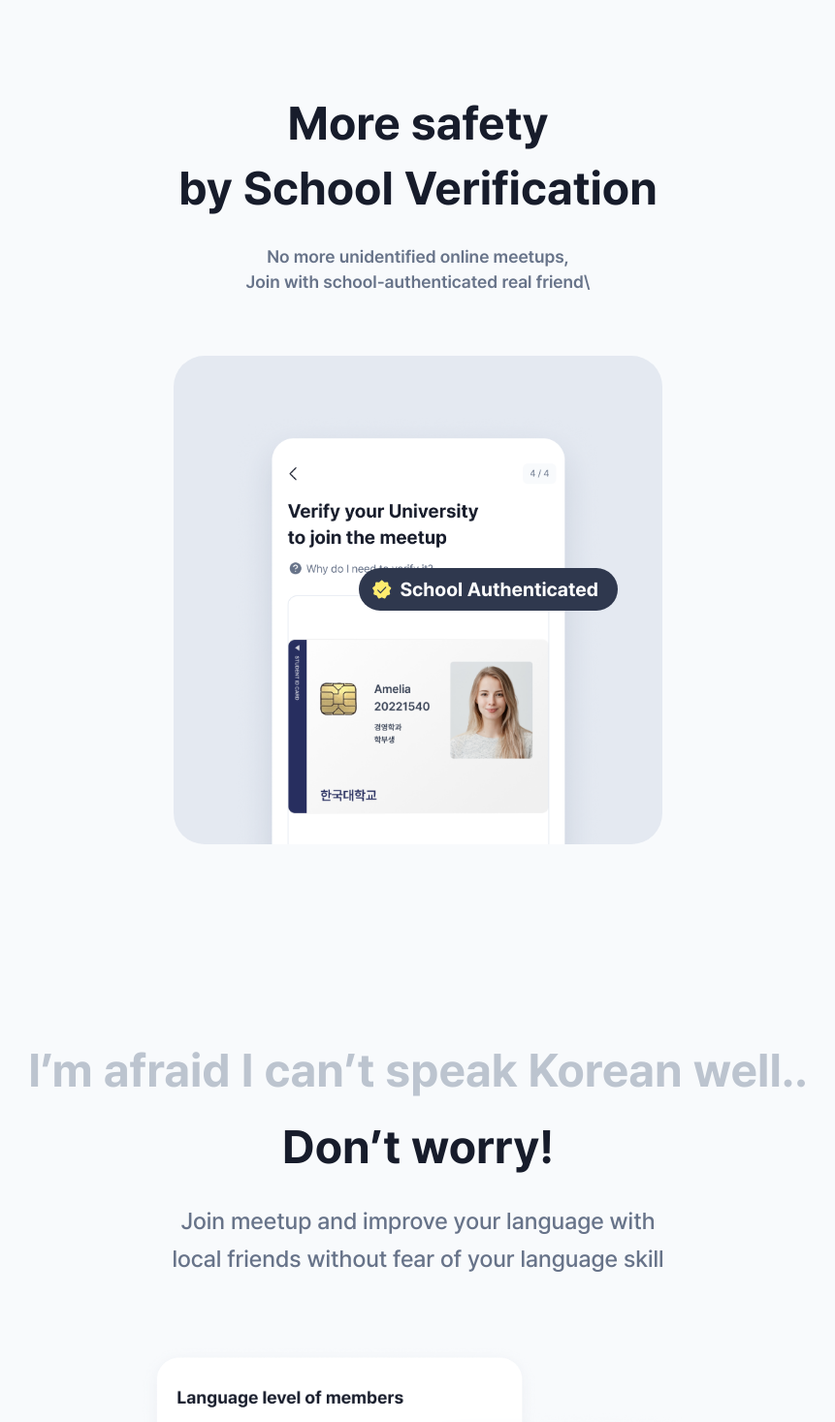
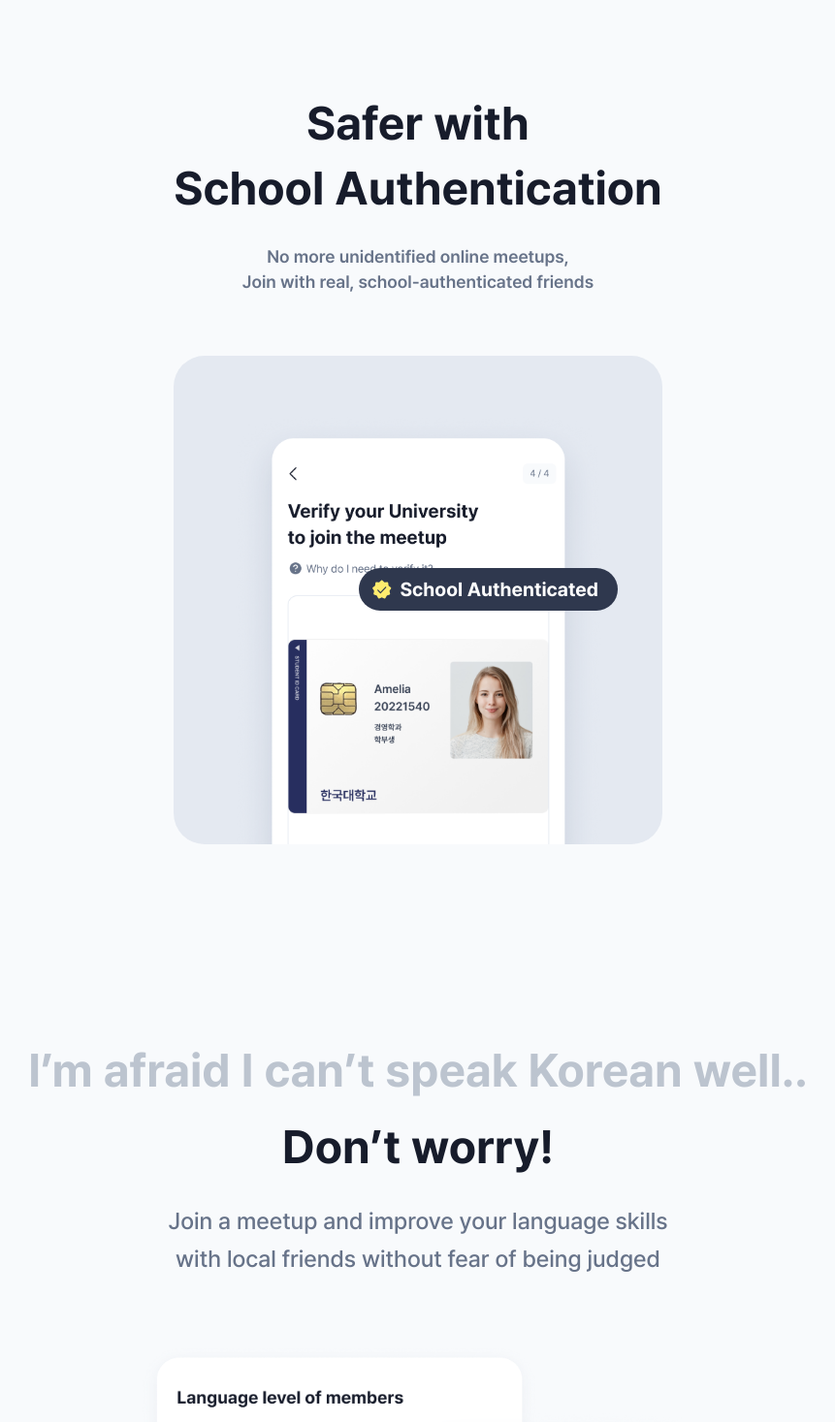
Before and after one commit to yxunakim84/BISKIT_Onboarding, a Next.js app: page /en in a window 1280 px wide. Shown: the part 1330-2797 px from the top of the page at 97% size, without its empty margins (209-1070 px from the left). Built offline with nearby package versions, Linux system fonts and the light colour scheme.

Commit message:
chore: modify translation text

```diff
--- a/src/components/Part2/Part2.tsx
+++ b/src/components/Part2/Part2.tsx
@@ -31,7 +31,7 @@ export default function Part2() {
             className="whitespace-pre-wrap laptop:text-caption18Sb mobile:text-center desktop:text-start mobile:text-body16Rg text-content-weaker"
             {...animatedItem[1]}
           >
-            {dict.page2.subTitle}\
+            {dict.page2.subTitle}
           </p>
         </div>
         <div className="laptop:w-[504px] laptop:h-[504px] mobile:aspect-square mobile:w-full mobile_m:w-[335px] mobile_m:h-[335px] w-full bg-bg-elevation3 flex justify-center items-end laptop:rounded-[32px] mobile:rounded-[20px]">
--- a/src/translations/en_US.json
+++ b/src/translations/en_US.json
@@ -1,28 +1,28 @@
 {
   "page1": {
-    "title": "Anyone grab a meal with\nKorean friends from our campus?",
-    "subTitle": "Exchange with local friends from your school,\nmade easy with BISKIT"
+    "title": "Anyone want to grab a meal\nwith Korean friends from our campus?",
+    "subTitle": "Easily exchange with local friends from your school,\nwith BISKIT"
   },
   "page2": {
-    "title": "More safety\nby School Verification",
-    "subTitle": "No more unidentified online meetups,\nJoin with school-authenticated real friend",
+    "title": "Safer with\nSchool Authentication",
+    "subTitle": "No more unidentified online meetups,\nJoin with real, school-authenticated friends",
     "description": "School Authenticated"
   },
   "page3": {
     "title": "I’m afraid I can’t speak\nKorean well..",
     "subTitle": "Don’t worry!",
-    "description": "Join meetup and improve your language with\nlocal friends without fear of your language skill"
+    "description": "Join a meetup and improve your language skills\nwith local friends without fear of being judged"
   },
   "page4": {
-    "title": "Find the meetup\nto your taste",
+    "title": "Meetups that are\njust right for you",
     "subTitle": "From meals to activities\nExplore the perfect meetups for you!"
   },
   "page5": {
     "title": "Anywhere and Anytime\nwithout difficulty",
-    "subTitle": "Want to use your free time to meet?\nHave your favorite place near the school?\nJoin the meetup at the time and place convenient for you!"
+    "subTitle": "Do you have your own place near school?\nWant to meet friends between classes?\nJoin the meetup at the time and place convenient for you!"
   },
   "page6": {
-    "title": "BISKIT Users Stories"
+    "title": "Stories from BISKIT users"
   },
   "page7": {
     "title": "Meet local friends\nfrom your campus with BISKIT"
```
